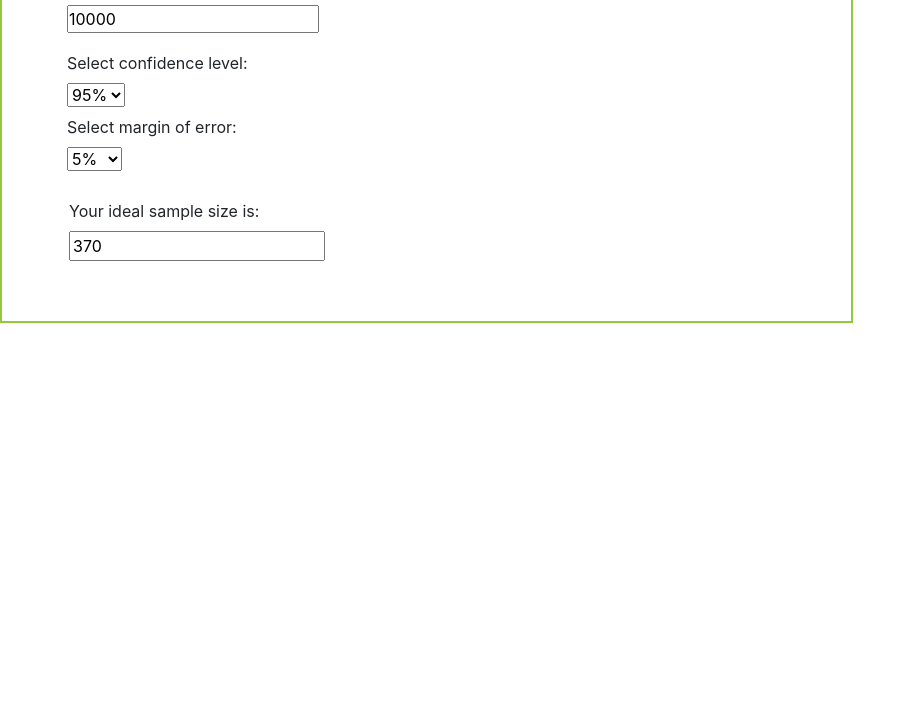
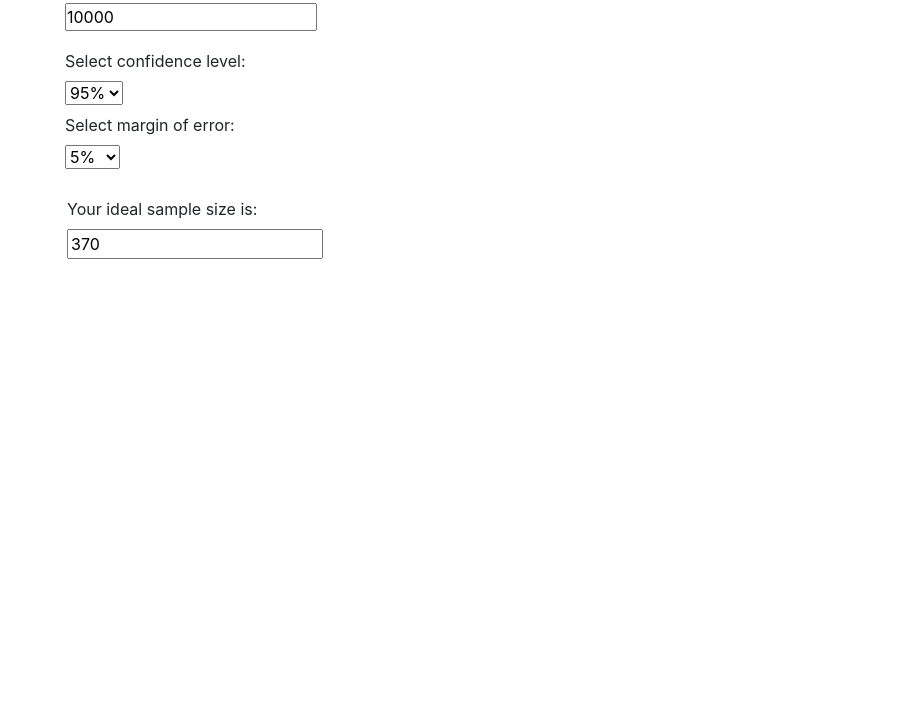
Before and after one commit to Interaction-Metrics/SampleSizeCalculator, a plain HTML site: page index.html in a window 1280 px wide. Shown: the part 93-800 px from the top of the page, without its empty margins (0-916 px from the left). Drawn offline with nearby package versions, Linux system fonts and the light colour scheme.

Commit message:
Update index.html
removed the green outer border

```diff
--- a/index.html
+++ b/index.html
@@ -8,8 +8,8 @@
   <title>Interaction Metrics Sample Size Calculator</title>
 </head>
 <body>
-  <!-- <div class="col-lg-8 default-style-wrapper" style="padding-left: 50px; padding-top: 20px" data-gacontainer="gasection" data-gatext="post content"> -->
-  <div class="col-lg-8 default-style-wrapper" style="border: solid #94C83D 2.5px; padding-left: 50px; padding-top: 20px" data-gacontainer="gasection" data-gatext="post content">
+  <!-- <div class="col-lg-8 default-style-wrapper" style="border: solid #94C83D 2.5px; padding-left: 50px; padding-top: 20px" data-gacontainer="gasection" data-gatext="post content"> -->
+  <div class="col-lg-8 default-style-wrapper" style="padding-left: 50px; padding-top: 20px" data-gacontainer="gasection" data-gatext="post content">
     <div class="headingSection">
     <!-- <div class="headingSection" style="border: solid #94C83D 2.5px;"> -->
     <h2>Interaction Metrics' Easy Sample Size Calculator</h2>
```
